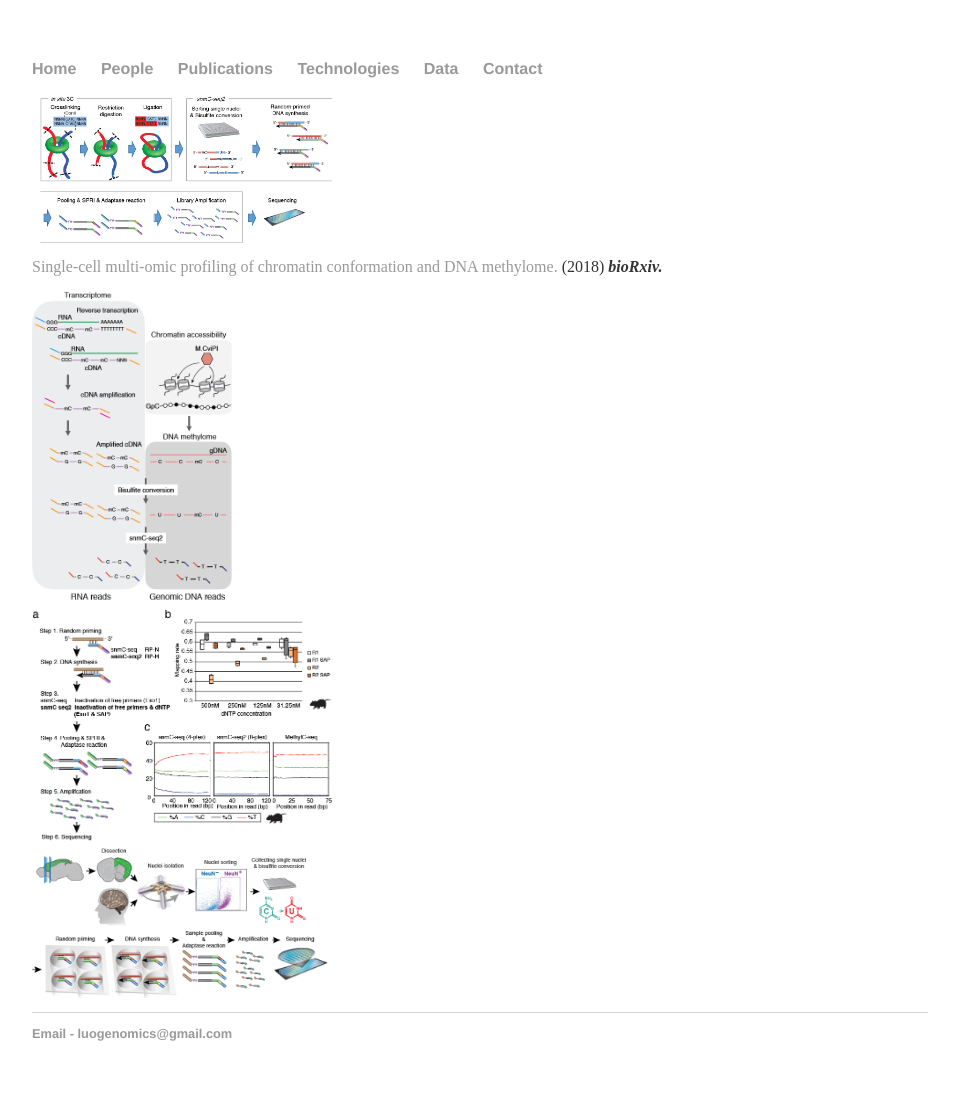
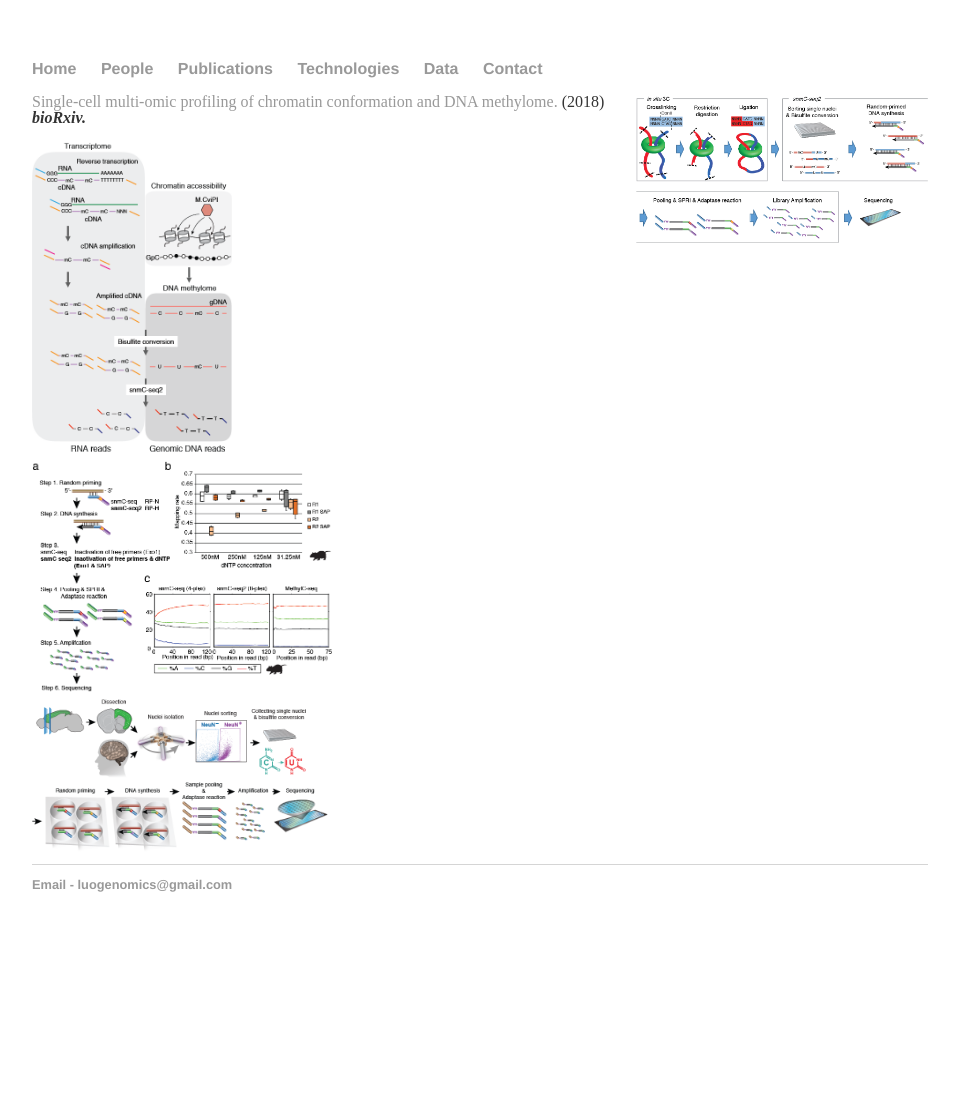
Before and after one commit to luogenomics/luogenomics.github.io, a Jekyll site: the page built from technologies/index.html, in a window 1280 px wide. Shown: the whole page, without its empty margins (160-1119 px from the left). Built offline with Jekyll 4.4.1, drawn with Linux system fonts in a browser that asks for light colours; after the commit the page ends 952 px from its top, so only the background shows below that.

Commit message:
Update main.css

```diff
--- a/css/main.css
+++ b/css/main.css
@@ -43,3 +43,10 @@ footer {
 .media > .pull-right {
   margin-left: 10px;
 }
+
+.pull-right {
+  float: right !important;
+}
+.pull-left {
+  float: left !important;
+}
```
